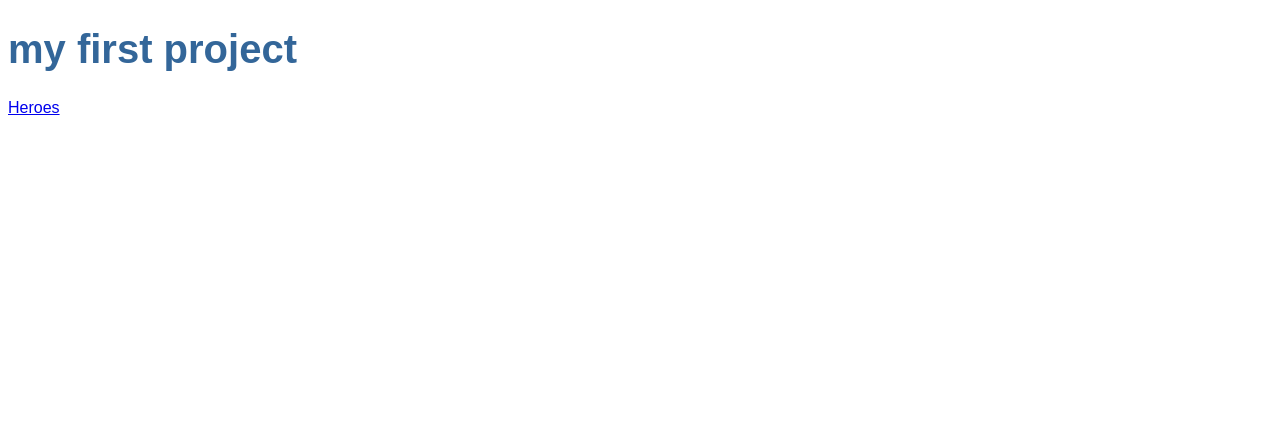
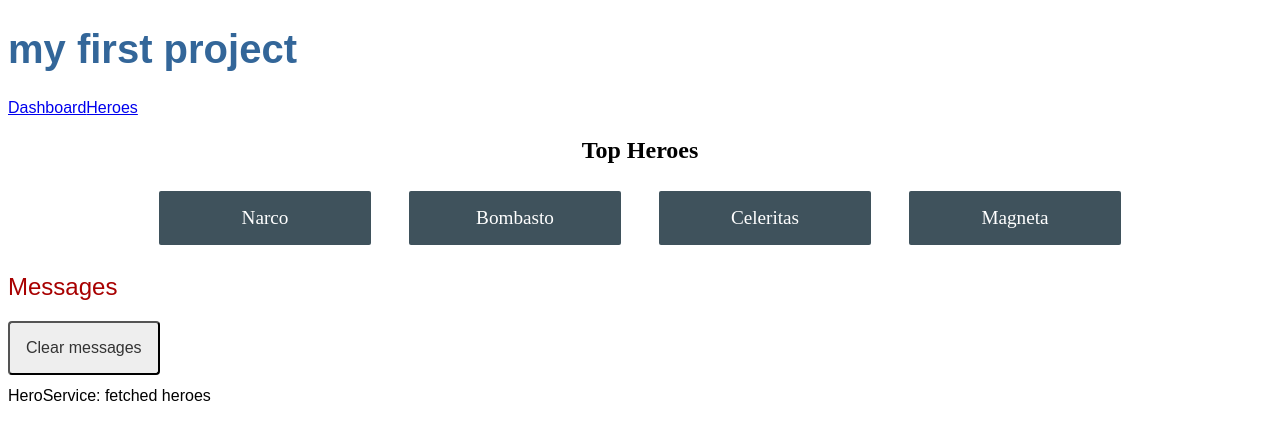
Before and after one commit to 2124405Marleen/my-first-project, an Angular app: page /dashboard in a window 1280 px wide. Before the commit this address led to /. Shown: the top 440 px of the page. Built offline with nearby package versions, Linux system fonts and the light colour scheme.

Commit message:
ToH5: Add a dashboard view

```diff
--- a/src/app/app-routing.module.ts
+++ b/src/app/app-routing.module.ts
@@ -1,9 +1,12 @@
 import { NgModule } from '@angular/core';
 import { RouterModule, Routes } from '@angular/router';
 import { HeroesComponent } from './heroes/heroes.component';
+import { DashboardComponent } from './dashboard/dashboard.component';
 
 const routes: Routes = [
-  { path: 'heroes', component: HeroesComponent }
+  { path: '', redirectTo: '/dashboard', pathMatch: 'full' },
+  { path: 'heroes', component: HeroesComponent },
+  { path: 'dashboard', component: DashboardComponent },
 ];
 
 @NgModule({
--- a/src/app/app.component.html
+++ b/src/app/app.component.html
@@ -1,5 +1,6 @@
 <h1 id="main-content-header">{{title}}</h1>
 <nav>
+  <a routerLink="/dashboard">Dashboard</a>
   <a routerLink="/heroes">Heroes</a>
 </nav>
 <router-outlet></router-outlet>
--- a/src/app/app.module.ts
+++ b/src/app/app.module.ts
@@ -8,13 +8,15 @@ import { HeroesComponent } from './heroes/heroes.component';
 import { FormsModule } from '@angular/forms';
 import { HeroDetailComponent } from './hero-detail/hero-detail.component';
 import { MessagesComponent } from './messages/messages.component';
+import { DashboardComponent } from './dashboard/dashboard.component';
 
 @NgModule({
   declarations: [
     AppComponent,
     HeroesComponent,
     HeroDetailComponent,
-    MessagesComponent
+    MessagesComponent,
+    DashboardComponent
   ],
   imports: [
     BrowserModule,
--- /dev/null
+++ b/src/app/dashboard/dashboard.component.html
@@ -0,0 +1,6 @@
+<h2>Top Heroes</h2>
+<div class="heroes-menu">
+  <a *ngFor="let hero of heroes">
+    {{hero.name}}
+  </a>
+</div>
--- /dev/null
+++ b/src/app/dashboard/dashboard.component.scss
@@ -0,0 +1,50 @@
+/* DashboardComponent's private CSS styles */
+
+h2 {
+    text-align: center;
+  }
+
+  .heroes-menu {
+    padding: 0;
+    margin: auto;
+    max-width: 1000px;
+
+    /* flexbox */
+    display: flex;
+    flex-direction: row;
+    flex-wrap: wrap;
+    justify-content: space-around;
+    align-content: flex-start;
+    align-items: flex-start;
+  }
+
+  a {
+    background-color: #3f525c;
+    border-radius: 2px;
+    padding: 1rem;
+    font-size: 1.2rem;
+    text-decoration: none;
+    display: inline-block;
+    color: #fff;
+    text-align: center;
+    width: 100%;
+    min-width: 70px;
+    margin: .5rem auto;
+    box-sizing: border-box;
+
+    /* flexbox */
+    order: 0;
+    flex: 0 1 auto;
+    align-self: auto;
+  }
+
+  @media (min-width: 600px) {
+    a {
+      width: 18%;
+      box-sizing: content-box;
+    }
+  }
+
+  a:hover {
+    background-color: #000;
+  }
--- /dev/null
+++ b/src/app/dashboard/dashboard.component.ts
@@ -0,0 +1,23 @@
+import { Component, OnInit } from '@angular/core';
+import { Hero } from '../hero';
+import { HeroService } from '../hero.service';
+
+@Component({
+  selector: 'app-dashboard',
+  templateUrl: './dashboard.component.html',
+  styleUrls: [ './dashboard.component.scss' ]
+})
+export class DashboardComponent implements OnInit {
+  heroes: Hero[] = [];
+
+  constructor(private heroService: HeroService) { }
+
+  ngOnInit() {
+    this.getHeroes();
+  }
+
+  getHeroes(): void {
+    this.heroService.getHeroes()
+      .subscribe(heroes => this.heroes = heroes.slice(1, 5));
+  }
+}
```
Also changed, not shown: 1 other file (tests, documents, lock files or other folders).
